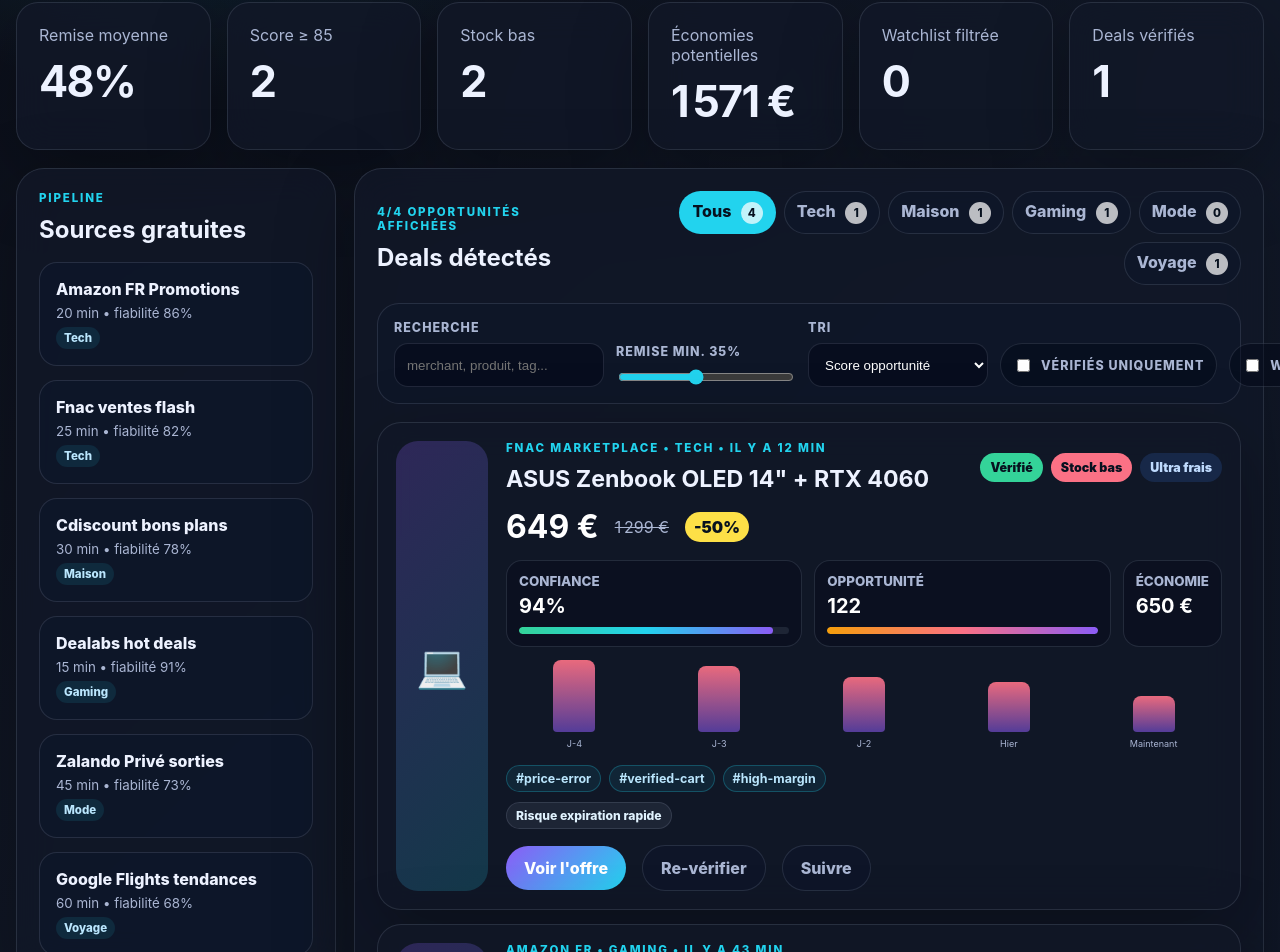
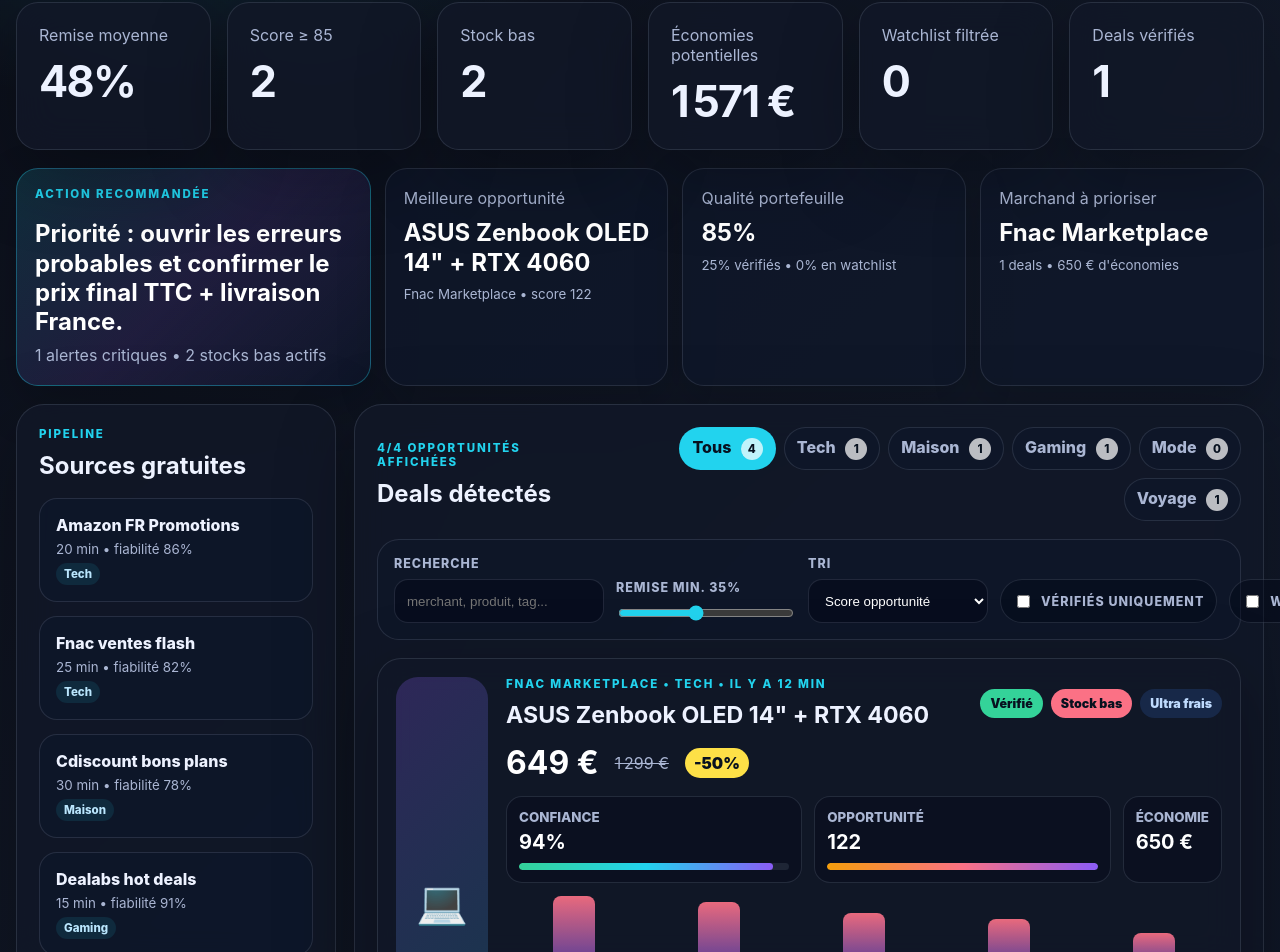
Before and after one commit to dbrckk/glitchprice-finder, a React (Vite) app: page / in a window 1280 px wide. Shown: the part 760-1712 px from the top of the page. Built offline with nearby package versions, Linux system fonts and the light colour scheme.

Commit message:
Add deal intelligence cockpit insights

```diff
--- a/src/App.tsx
+++ b/src/App.tsx
@@ -1,6 +1,7 @@
-import { memo, useCallback } from "react";
+import { memo, useCallback, useMemo } from "react";
 import { useDealTracker } from "./hooks/useDealTracker";
 import { buildDealsCsv, buildExportFilename } from "./utils/dealExport";
+import { buildDealInsights } from "./utils/dealInsights";
 import { getFreshnessLabel } from "./utils/dealFreshness";
 import { evaluateDealRisks } from "./utils/riskRules";
 import { DealCategory, DealSignal, DealSortMode } from "./types";
@@ -168,6 +169,7 @@
     link.click();
     URL.revokeObjectURL(downloadUrl);
   }, [deals]);
+  const insights = useMemo(() => buildDealInsights(allDeals, watchlist), [allDeals, watchlist]);
 
   return (
     <main className="app-shell">
@@ -264,6 +266,29 @@
           <span>Deals vérifiés</span>
           <strong>{metrics.verifiedDeals}</strong>
         </div>
+      </section>
+
+      <section className="insight-grid" aria-label="Pilotage intelligence deals">
+        <article className="insight-card insight-card--primary">
+          <p className="eyebrow">Action recommandée</p>
+          <strong>{insights.recommendedAction}</strong>
+          <span>{insights.criticalDeals} alertes critiques • {insights.urgentLowStockDeals} stocks bas actifs</span>
+        </article>
+        <article className="insight-card">
+          <span>Meilleure opportunité</span>
+          <strong>{insights.bestDeal ? insights.bestDeal.title : "Aucun deal actif"}</strong>
+          <small>{insights.bestDeal ? `${insights.bestDeal.merchant} • score ${getOpportunityScore(insights.bestDeal)}` : "Lance un scan pour alimenter le cockpit."}</small>
+        </article>
+        <article className="insight-card">
+          <span>Qualité portefeuille</span>
+          <strong>{insights.averageConfidence}%</strong>
+          <small>{insights.verificationRate}% vérifiés • {insights.watchlistCoverage}% en watchlist</small>
+        </article>
+        <article className="insight-card">
+          <span>Marchand à prioriser</span>
+          <strong>{insights.topMerchant ? insights.topMerchant.merchant : "—"}</strong>
+          <small>{insights.topMerchant ? `${insights.topMerchant.dealCount} deals • ${formatCurrency(insights.topMerchant.potentialSavings)} d'économies` : "Aucune concentration détectée."}</small>
+        </article>
       </section>
 
       <section className="workspace-grid">
--- /dev/null
+++ b/src/utils/dealInsights.ts
@@ -0,0 +1,73 @@
+import { DealSignal } from "../types";
+import { getOpportunityScore, getSavings } from "./dealScoring";
+import { evaluateDealRisks } from "./riskRules";
+
+export interface MerchantInsight {
+  merchant: string;
+  dealCount: number;
+  potentialSavings: number;
+}
+
+export interface DealInsights {
+  bestDeal: DealSignal | null;
+  criticalDeals: number;
+  urgentLowStockDeals: number;
+  averageConfidence: number;
+  verificationRate: number;
+  watchlistCoverage: number;
+  topMerchant: MerchantInsight | null;
+  recommendedAction: string;
+}
+
+function percent(part: number, total: number) {
+  return total > 0 ? Math.round((part / total) * 100) : 0;
+}
+
+function getTopMerchant(deals: DealSignal[]): MerchantInsight | null {
+  if (!deals.length) return null;
+
+  const merchants = deals.reduce((accumulator, deal) => {
+    const current = accumulator.get(deal.merchant) ?? { merchant: deal.merchant, dealCount: 0, potentialSavings: 0 };
+    current.dealCount += 1;
+    current.potentialSavings += getSavings(deal);
+    accumulator.set(deal.merchant, current);
+    return accumulator;
+  }, new Map<string, MerchantInsight>());
+
+  return [...merchants.values()].sort((a, b) => b.potentialSavings - a.potentialSavings || b.dealCount - a.dealCount)[0] ?? null;
+}
+
+function buildRecommendedAction(insights: Omit<DealInsights, "recommendedAction">) {
+  if (!insights.bestDeal) return "Lance un scan live ou restaure les données pour alimenter le cockpit.";
+  if (insights.criticalDeals > 0) return "Priorité : ouvrir les erreurs probables et confirmer le prix final TTC + livraison France.";
+  if (insights.urgentLowStockDeals > 0) return "Surveiller les stocks bas : ajoute les meilleurs deals à la watchlist avant expiration.";
+  if (insights.verificationRate < 55) return "Renforcer la vérification : relance les checks marchands avant export ou partage.";
+  if (insights.watchlistCoverage < 25) return "Sélectionner les meilleures opportunités dans la watchlist pour ne pas perdre les drops.";
+  return "Pipeline sain : maintenir le scan live et exporter les opportunités visibles.";
+}
+
+export function buildDealInsights(deals: DealSignal[], watchlist: string[]): DealInsights {
+  const bestDeal = deals.length ? [...deals].sort((a, b) => getOpportunityScore(b) - getOpportunityScore(a))[0] ?? null : null;
+  const criticalDeals = deals.filter((deal) => deal.discountPercent >= 65 && deal.confidenceScore >= 85).length;
+  const urgentLowStockDeals = deals.filter((deal) => deal.stock === "low" && deal.verificationStatus !== "expired").length;
+  const averageConfidence = deals.length ? Math.round(deals.reduce((sum, deal) => sum + deal.confidenceScore, 0) / deals.length) : 0;
+  const verificationRate = percent(deals.filter((deal) => deal.verificationStatus === "verified").length, deals.length);
+  const watchlistCoverage = percent(deals.filter((deal) => watchlist.includes(deal.id)).length, deals.length);
+  const topMerchant = getTopMerchant(deals);
+  const riskWeightedDeals = deals.filter((deal) => evaluateDealRisks(deal).some((risk) => risk.severity !== "low")).length;
+
+  const insightDraft = {
+    bestDeal,
+    criticalDeals: Math.max(criticalDeals, riskWeightedDeals),
+    urgentLowStockDeals,
+    averageConfidence,
+    verificationRate,
+    watchlistCoverage,
+    topMerchant,
+  };
+
+  return {
+    ...insightDraft,
+    recommendedAction: buildRecommendedAction(insightDraft),
+  };
+}
--- a/styles/index.css
+++ b/styles/index.css
@@ -853,3 +853,51 @@
   font-size: 0.78rem;
   font-weight: 900;
 }
+
+.insight-grid {
+  display: grid;
+  grid-template-columns: 1.25fr repeat(3, minmax(0, 1fr));
+  gap: 14px;
+  margin: 18px 0;
+}
+
+.insight-card {
+  display: grid;
+  align-content: start;
+  gap: 8px;
+  min-height: 136px;
+  border: 1px solid var(--stroke);
+  border-radius: 22px;
+  background: rgba(15, 23, 42, 0.74);
+  box-shadow: 0 18px 50px rgba(0, 0, 0, 0.18);
+  padding: 18px;
+}
+
+.insight-card--primary {
+  border-color: rgba(34, 211, 238, 0.36);
+  background: linear-gradient(135deg, rgba(34, 211, 238, 0.15), rgba(139, 92, 246, 0.14), rgba(15, 23, 42, 0.82));
+}
+
+.insight-card > span,
+.insight-card small {
+  color: var(--text-soft);
+  line-height: 1.45;
+}
+
+.insight-card > strong {
+  color: white;
+  font-size: clamp(1.05rem, 2vw, 1.5rem);
+  line-height: 1.22;
+}
+
+@media (max-width: 1250px) {
+  .insight-grid {
+    grid-template-columns: repeat(2, minmax(0, 1fr));
+  }
+}
+
+@media (max-width: 700px) {
+  .insight-grid {
+    grid-template-columns: 1fr;
+  }
+}
```
Also changed, not shown: 1 other file (tests, documents, lock files or other folders).
